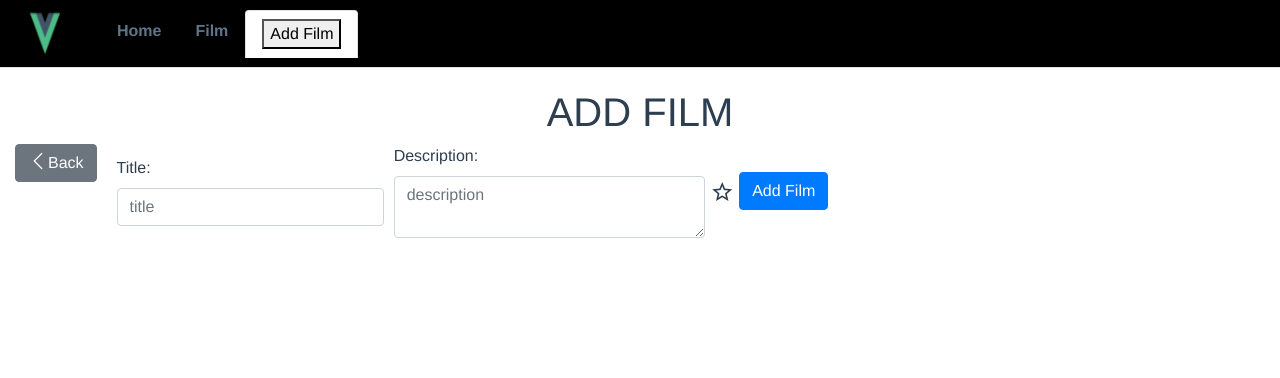
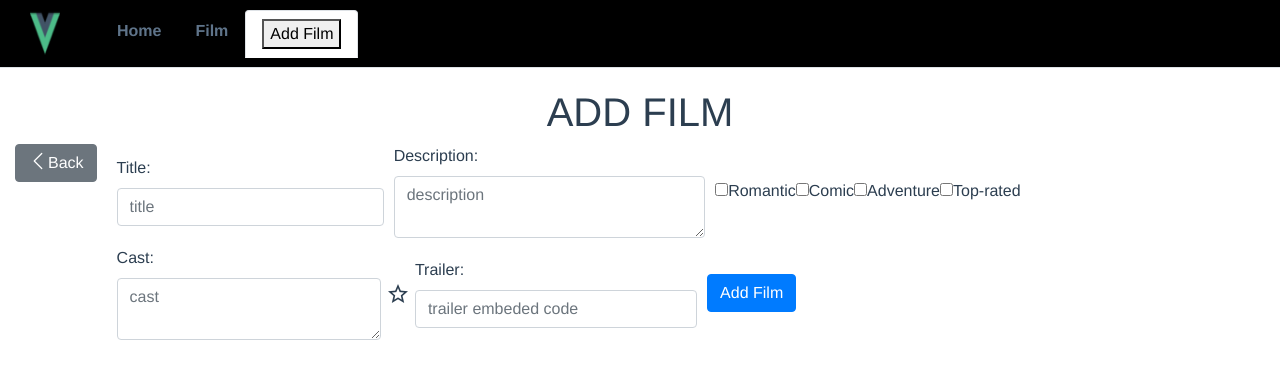
Before and after one commit to monika-piras/vuejs-movies-example, a Vue app: page /#/addFilm in a window 1280 px wide. Shown: the top 378 px of the page. Built offline with nearby package versions, Linux system fonts and the light colour scheme.

Commit message:
update checkcategories and trailerPath to addFilm

```diff
--- a/src/components/FormComponent.vue
+++ b/src/components/FormComponent.vue
@@ -4,23 +4,56 @@
 
       <div class="form-row align-items-center">
 
-          <div class="col-auto">
+        <div class="col-auto">
           <label class="left" for="inlineFormInput1">Title:</label>
           <input type="text" class="form-control mb-2" id="inlineFormInput1"
             v-model="title" placeholder="title">
           <div class= "testo" v-if="isErrorTitle">Title required.</div>
         </div>
 
-          <div class="col-auto">
+           <!-- <div class="col-auto">
+          <label class="left" for="inlineFormInput4">Image:</label>
+          <input type="image" src="../../public/img/bee.jpg" name="STOP" class="form-control mb-2"
+          width="25" height="25" align="top" alt="Stop sign" id="inlineFormInput4" v-model="image">
+        </div>  -->
+
+        <div class="col-auto">
           <label class="left" for="inlineFormInput2">Description:</label>
            <textarea name="message" class="form-control mb-2" id="inlineFormInput2"
               v-model="description" placeholder="description"></textarea>
-          <div class= "testo" v-if="isErrorDescription"> Description required. </div>
+          <!-- <div class= "testo" v-if="isErrorDescription"> Description required. </div> -->
+        </div>
+
+        <div class="col-auto">
+          <input type="checkbox" id="romantic" value="romantic" v-model="checkedCategories">
+          <label for="romantic">Romantic</label>
+          <input type="checkbox" id="comic" value="comic" v-model="checkedCategories">
+          <label for="comic">Comic</label>
+          <input type="checkbox" id="adventure" value="adventure" v-model="checkedCategories">
+          <label for="adventure">Adventure</label>
+          <input type="checkbox" id="top-rated" value="top-rated" v-model="checkedCategories">
+          <label for="top-rated">Top-rated</label>
+        <!-- <span>Checked categories: {{ checkedCategories }}</span> -->
+        </div>
+
+        <div class="col-auto">
+          <label class="left" for="inlineFormInput3">Cast:</label>
+           <textarea name="message" class="form-control mb-2" id="inlineFormInput3"
+              v-model="cast" placeholder="cast"></textarea>
+          <!-- <div class= "testo" v-if="isErrorDescription"> Cast required. </div> -->
         </div>
 
         <div>
           <star v-model="prefer"></star>
         </div>
+
+        <div class="col-auto">
+          <label class="left" for="inlineFormInput4">Trailer:</label>
+          <input type="text" class="form-control mb-2" id="inlineFormInput4"
+            v-model="trailer" placeholder="trailer embeded code">
+        </div>
+
+
         <div class="col-auto">
           <button type="submit" class="btn btn-primary mb-2" >Add Film</button>
         </div>
@@ -45,8 +78,11 @@ export default {
       title: null,
       isErrorTitle: false,
       description: null,
-      isErrorDescription: false,
+      checkedCategories: [],
+      cast: null,
+      // isErrorDescription: false,
       prefer: false,
+      trailer: null,
       id: Math.random()*10
     };
   },
@@ -70,12 +106,12 @@ export default {
 
     resetForm() {
       this.title = "";
-      this.description = "";
+      // this.description = "";
     },
 
     resetErrors() {
       this.isErrorTitle = false;
-      this.isErrorDescription = false;
+      // this.isErrorDescription = false;
     },
 
     compileHTMLErrors() {
@@ -85,14 +121,15 @@ export default {
         this.isErrorTitle = true;
       }
 
-      if (!this.description || !this.hasMinLength(this.description, 5)) {
-        this.isErrorDescription = true;
-      }
+      // if (!this.description || !this.hasMinLength(this.description, 5)) {
+      //   this.isErrorDescription = true;
+      // }
     },
 
     formHasErrors() {
       var risultato = false;
-      if (this.isErrorTitle || this.isErrorDescription) {
+      // || this.isErrorDescription
+      if (this.isErrorTitle ) {
         risultato = true;
       }
       return risultato;
@@ -106,7 +143,10 @@ export default {
       const film = {
         title: this.title,
         description: this.description,
+        categories: this.checkedCategories,
+        cast: this.cast,
         prefer: this.prefer,
+        trailerPath: this.trailer,
         id: this.id
       };
 
```
